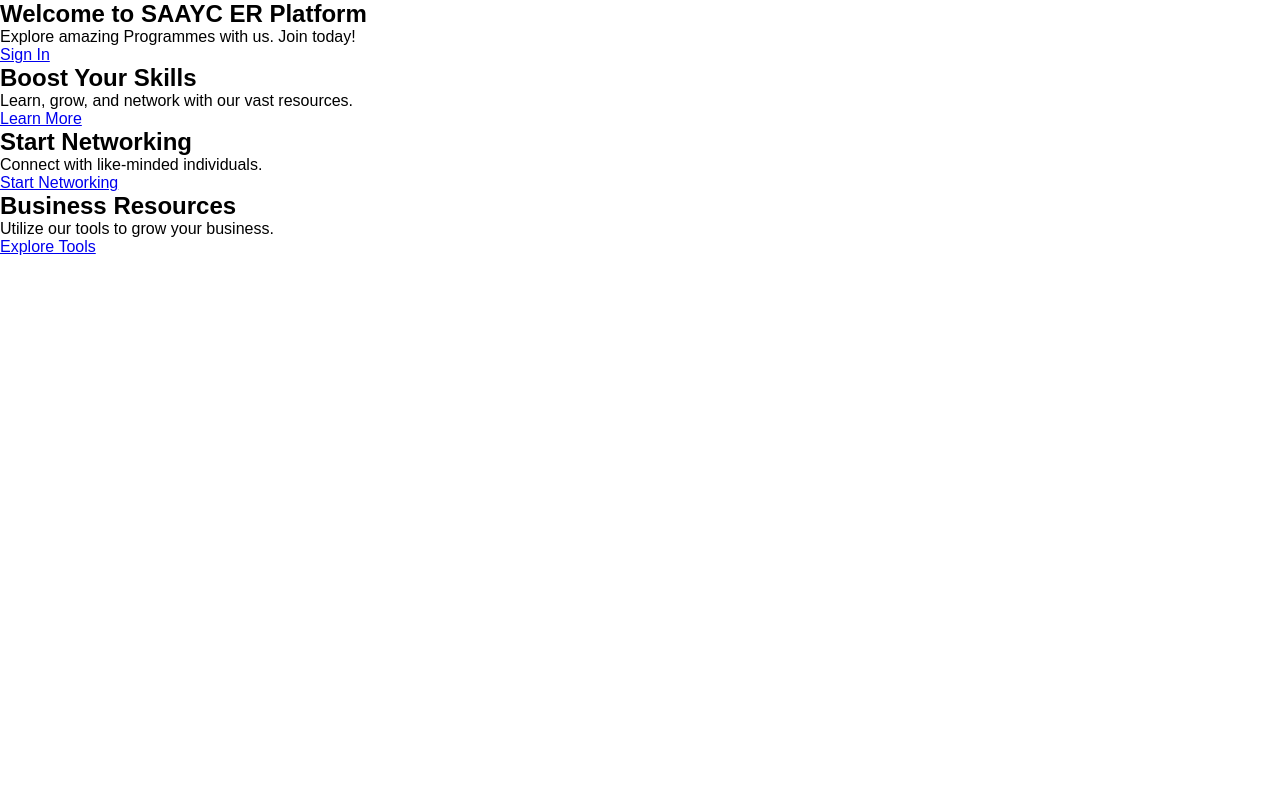
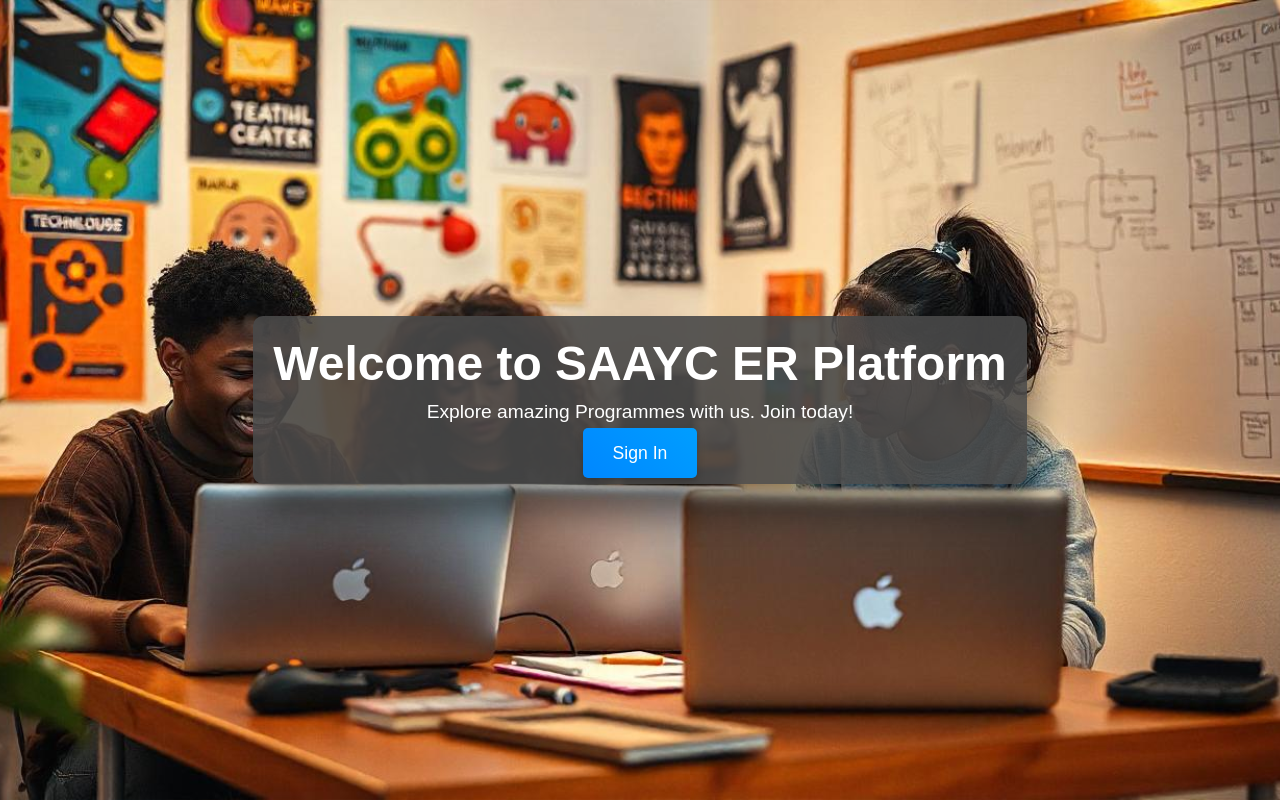
Before and after one commit to lindowaves/saayc-register, a React (Vite) app in the folder client/: page / in a window 1280 px wide. Shown: the top 800 px of the page. Built offline with nearby package versions, Linux system fonts and the light colour scheme.

Commit message:
added styling

```diff
--- a/client/src/App.jsx
+++ b/client/src/App.jsx
@@ -2,10 +2,13 @@ import React, { useState, useEffect } from 'react';
 import './App.css';
 import { Routes, Route, useNavigate, useLocation } from 'react-router-dom';
 import Banner from './pages/PORTAL/banner';
+import Register from './pages/PORTAL/Register';
+import './pages/PORTAL/styles.css'
 
 function App() {
 
     return (
+
         <div className="App">
            <Banner/>
         </div>
--- a/client/src/pages/PORTAL/register.jsx
+++ b/client/src/pages/PORTAL/Register.jsx
@@ -12,7 +12,6 @@ const Register = () => {
         <input type="text" name="gender" placeholder="Gender" required />
         <input type="text" name="timeIn" placeholder="Time In" required />
         <input type="text" name="timeOut" placeholder="Time Out" required />
-~
         <label htmlFor="reason">Reason for Visit</label>
         <select name="reason" id="reason" required>
           <option value="" disabled selected>
--- a/client/src/pages/PORTAL/banner.jsx
+++ b/client/src/pages/PORTAL/banner.jsx
@@ -1,4 +1,5 @@
 import React from 'react';
+import './styles.css'
 
 const Banner = () => {
   return (
@@ -7,7 +8,7 @@ const Banner = () => {
         <div className="banner-content">
           <h1>Welcome to SAAYC ER Platform</h1>
           <p>Explore amazing Programmes with us. Join today!</p>
-          <a href="register.html" className="button">Sign In</a>
+          <a href="/register" className="button">Sign In</a>
         </div>
       </section>
 
--- a/client/src/pages/PORTAL/styles.css
+++ b/client/src/pages/PORTAL/styles.css
@@ -7,7 +7,7 @@ body {
   align-items: center;
   justify-content: center;
   background-color: #f4f4f4;
-  background-image: url('imG/AI/ BG.jpeg');
+  background-image: url('img/bg2.jpeg');
   background-size: cover;
   background-position: center;
   background-attachment: fixed;
@@ -30,7 +30,7 @@ body {
 
 
 #banner1 {
-  background-image: url('img/ai\ bg\ 2.jpeg');
+  background-image: url('');
 }
 
 
```
Also changed, not shown: client/src/pages/PORTAL/img/AI-BG.jpeg (renamed from client/src/pages/PORTAL/img/AI BG.jpeg), client/src/pages/PORTAL/img/ai-bg-2.jpeg (renamed from client/src/pages/PORTAL/img/ai bg 2.jpeg).
